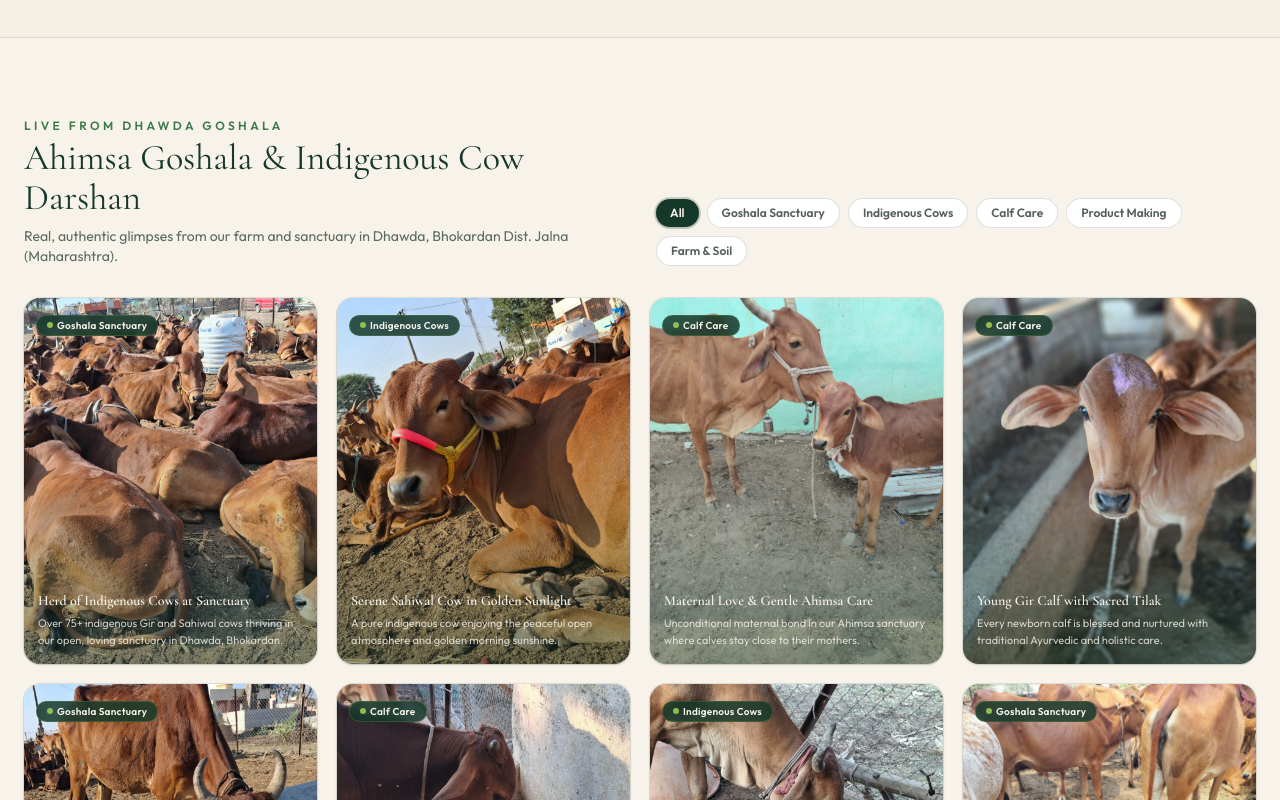
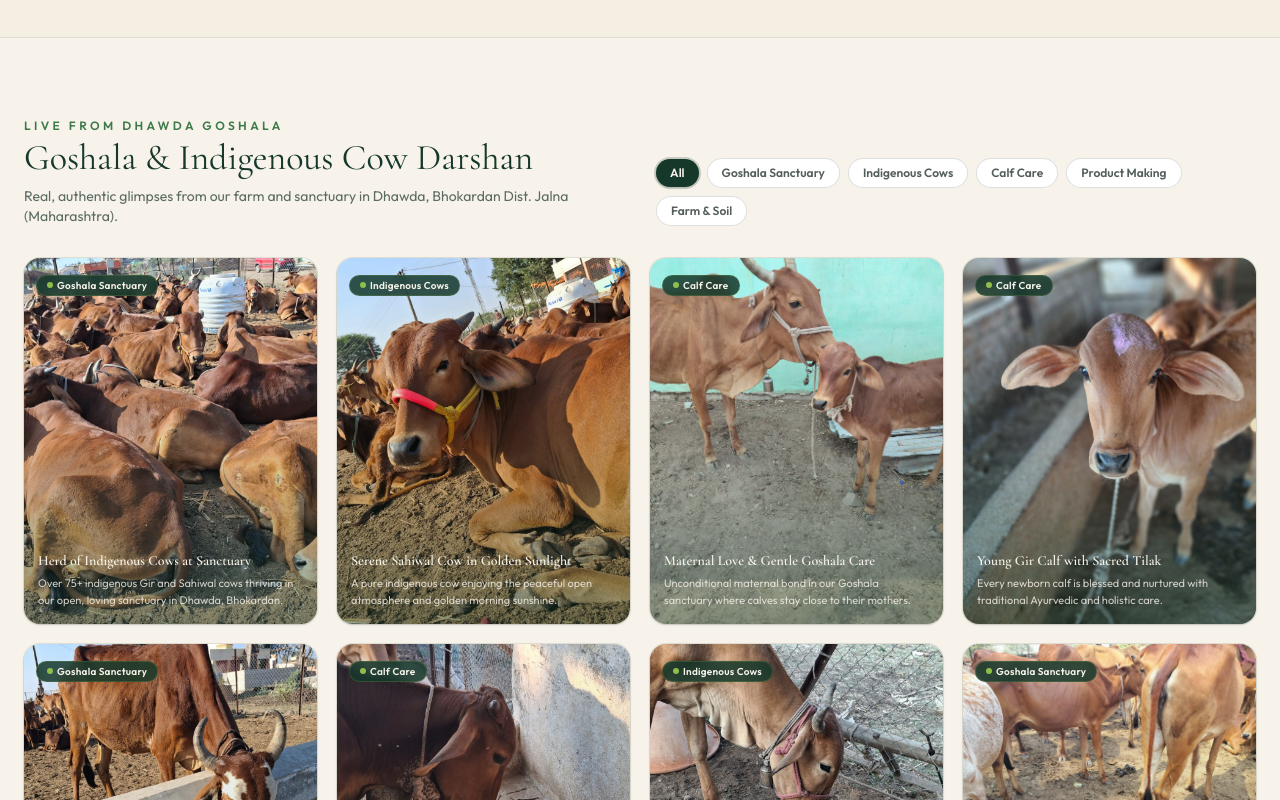
Before and after one commit to Chiranjivi-coder/giridun, a Next.js app: page /gallery in a window 1280 px wide. Shown: the part 1500-2300 px from the top of the page. Built offline with nearby package versions, Linux system fonts and the light colour scheme; no server answers.

Commit message:
content: remove the word Ahimsa across all files and only mention goshala

```diff
--- a/src/App.jsx
+++ b/src/App.jsx
@@ -720,7 +720,7 @@ const CATEGORIES = [
 const GALLERY_ITEMS = [
   { title: 'Herd of Indigenous Cows at Sanctuary', category: 'Goshala', img: '/goshala_images/goshala-herd-indigenous-cows.jpg', desc: 'Over 75+ indigenous Gir and Sahiwal cows thriving in our open, loving sanctuary in Dhawda, Bhokardan.' },
   { title: 'Serene Sahiwal Cow in Golden Sunlight', category: 'Indigenous Cows', img: '/goshala_images/goshala-sahiwal-cow-morning.jpg', desc: 'A pure indigenous cow enjoying the peaceful open atmosphere and golden morning sunshine.' },
-  { title: 'Maternal Love & Gentle Ahimsa Care', category: 'Indigenous Cows', img: '/goshala_images/goshala-mother-cow-and-calf.jpg', desc: 'Unconditional maternal bond in our Ahimsa sanctuary where calves stay close to their mothers.' },
+  { title: 'Maternal Love & Gentle Goshala Care', category: 'Indigenous Cows', img: '/goshala_images/goshala-mother-cow-and-calf.jpg', desc: 'Unconditional maternal bond in our Goshala sanctuary where calves stay close to their mothers.' },
   { title: 'Young Gir Calf with Sacred Tilak', category: 'Indigenous Cows', img: '/goshala_images/goshala-young-gir-calf-portrait.jpg', desc: 'Every newborn calf is blessed and nurtured with traditional Ayurvedic and holistic care.' },
   { title: 'Fresh Clean Water & Pure Nutrition', category: 'Goshala', img: '/goshala_images/goshala-cow-drinking-pure-water.jpg', desc: 'Continuous access to natural clean drinking water and sun-cured green fodder.' },
   { title: 'Natural Organic Mineral Salt Nutrition', category: 'Goshala', img: '/goshala_images/goshala-calf-mineral-care.jpg', desc: 'Essential trace minerals provided free-choice to support strong immunity and healthy development.' },
@@ -729,7 +729,7 @@ const GALLERY_ITEMS = [
   { title: 'Sunlit Open Paddock Sanctuary', category: 'Indigenous Cows', img: '/goshala_images/goshala-cows-sunlit-paddock.jpg', desc: 'Natural earthen soil flooring that keeps cows grounded and preserves their hoof health.' },
   { title: 'Gau Seva Sanctuary Panorama', category: 'Goshala', img: '/goshala_images/goshala-peaceful-cows-sunlight.jpg', desc: 'Living harmony between Gau, Gram, and Prakriti in the rural heartland of Jalna, Maharashtra.' },
   { title: 'Indigenous Desi Cows at Sanctuary', category: 'Indigenous Cows', img: 'hea1.jpeg', desc: 'Loving care and natural green fodder for 75+ Gir & Sahiwal cows.' },
-  { title: 'Ahimsa Goshala Daily Seva', category: 'Goshala', img: 'hea2.jpeg', desc: 'Our tranquil spiritual sanctuary in Dhawda, Bhokardan.' },
+  { title: 'Goshala Daily Seva', category: 'Goshala', img: 'hea2.jpeg', desc: 'Our tranquil spiritual sanctuary in Dhawda, Bhokardan.' },
   { title: 'Handcrafting Pure Gomay Artifacts', category: 'Product Making', img: 'hea3.jpeg', desc: 'Sun-curing and molding sacred geometry with zero chemicals.' },
   { title: 'Artisanal Rural Women Empowerment', category: 'Women Artisans', img: 'hea4.jpeg', desc: 'Generating dignified livelihoods for rural women artisans.' },
   { title: 'Zero Charcoal Dhoop Preparation', category: 'Product Making', img: 'page_3_img_1.jpeg', desc: 'Blending camphor, guggal, and loban resins by hand.' },
@@ -2000,7 +2000,7 @@ _Submitted via Giridhan Website Contact Page._`;
               breadcrumb="About Us"
               tag="Heritage & Foundation Since 2021"
               subtitle="An initiative rooted in Goseva, sustainable living and rural empowerment. We transform naturally sourced cow-based materials into thoughtfully crafted products that connect Indian heritage with modern sustainable lifestyles."
-              stats={['Established 2021', '75+ Indigenous Gir & Sahiwal Cows', '100% Ahimsa Ethic', 'Bhokardan, Jalna Sanctuary']}
+              stats={['Established 2021', '75+ Indigenous Gir & Sahiwal Cows', 'Pure Goshala Ethic', 'Bhokardan, Jalna Sanctuary']}
               icon={Heart}
               navigateToPage={navigateToPage}
               actionBtn={
@@ -2155,7 +2155,7 @@ _Submitted via Giridhan Website Contact Page._`;
                         75+ Rescued Desi Cows Cared
                       </span>
                       <span className="text-xs font-bold text-stone-800 bg-white px-3.5 py-1.5 rounded-full border border-amber-300 shadow-sm">
-                        100% Ahimsa Ethic
+                        Pure Goshala Ethic
                       </span>
                       <span className="text-xs font-bold text-stone-800 bg-white px-3.5 py-1.5 rounded-full border border-amber-300 shadow-sm">
                         Non-Exploitative Care
--- a/src/app/gallery/page.tsx
+++ b/src/app/gallery/page.tsx
@@ -6,7 +6,7 @@ import { GoshalaVideoSection } from "@/components/GoshalaVideoSection";
 export const metadata = {
   title: "Goshala Experience Gallery | Giridhan Organics",
   description:
-    "Photo and live video gallery of our Ahimsa Goshala Sanctuary in Dhawda, Bhokardan, caring for 75+ indigenous Gir and Sahiwal cows, natural farming, and handcrafted Gomay crafts.",
+    "Photo and live video gallery of our Goshala Sanctuary in Dhawda, Bhokardan, caring for 75+ indigenous Gir and Sahiwal cows, natural farming, and handcrafted Gomay crafts.",
 };
 
 export default function GalleryPage() {
@@ -15,7 +15,7 @@ export default function GalleryPage() {
       <PageHero
         kicker="Visual Journey"
         title="The Giridhan Experience Gallery"
-        text="Witness our sacred Ahimsa goshala sanctuary, indigenous Gir and Sahiwal cows, natural calf nutrition, and handcrafted cow-based products in action."
+        text="Witness our sacred goshala sanctuary, indigenous Gir and Sahiwal cows, natural calf nutrition, and handcrafted cow-based products in action."
       />
 
       {/* CONTINUOUS MARQUEE STREAM */}
@@ -29,7 +29,7 @@ export default function GalleryPage() {
 
       <section className="mx-auto max-w-7xl px-4 py-14 md:py-20 md:px-6">
         <GoshalaGallery
-          title="Ahimsa Goshala & Indigenous Cow Darshan"
+          title="Goshala & Indigenous Cow Darshan"
           subtitle="Real, authentic glimpses from our farm and sanctuary in Dhawda, Bhokardan Dist. Jalna (Maharashtra)."
         />
       </section>
--- a/src/app/page.tsx
+++ b/src/app/page.tsx
@@ -226,7 +226,7 @@ export default function HomePage() {
 
       <section className="py-12 md:py-20 overflow-hidden bg-sand/20 border-y border-forest/10">
         <GoshalaMarquee
-          kicker="Ahimsa Sanctuary Stream"
+          kicker="Goshala Sanctuary Stream"
           title="Experience Giridhan Goshala & Sanctuary"
           subtitle="Real, continuous glimpses of our 75+ indigenous Gir & Sahiwal cows, young calves, and selfless Goseva in Dhawda, Bhokardan."
         />
--- a/src/components/GoshalaGallery.tsx
+++ b/src/components/GoshalaGallery.tsx
@@ -15,7 +15,7 @@ export function GoshalaGallery({
   initialLimit,
   showFilters = true,
   title = "Goshala Sanctuary & Indigenous Cows",
-  subtitle = "Witness the peaceful life, loving Ahimsa care, and pure heritage of our 75+ Gir & Sahiwal cows in Bhokardan, Jalna.",
+  subtitle = "Witness the peaceful life, loving care, and pure heritage of our 75+ Gir & Sahiwal cows in Bhokardan, Jalna.",
 }: GoshalaGalleryProps) {
   const [selectedCategory, setSelectedCategory] = useState<GalleryCategory>("All");
   const [activeModalItem, setActiveModalItem] = useState<GalleryItem | null>(null);
--- a/src/components/GoshalaVideoSection.tsx
+++ b/src/components/GoshalaVideoSection.tsx
@@ -10,7 +10,7 @@ interface GoshalaVideoSectionProps {
 
 export function GoshalaVideoSection({
   title = "Live Goshala Video Darshan",
-  subtitle = "Experience our sanctuary life — filmed live at our Ahimsa sanctuary in Dhawda, Bhokardan.",
+  subtitle = "Experience our sanctuary life — filmed live at our Goshala sanctuary in Dhawda, Bhokardan.",
 }: GoshalaVideoSectionProps) {
   const [playingVideoId, setPlayingVideoId] = useState<string | null>(null);
 
@@ -119,7 +119,7 @@ export function GoshalaVideoSection({
                 <p className="text-xs text-muted mt-1 leading-relaxed">{verticalVideo.desc}</p>
                 <div className="mt-2.5 flex items-center justify-between text-[11px] text-muted border-t border-forest/10 pt-2">
                   <span>Filmed at Bhokardan Goshala</span>
-                  <span className="font-semibold text-leaf">Ahimsa Sanctuary</span>
+                  <span className="font-semibold text-leaf">Goshala Sanctuary</span>
                 </div>
               </div>
             </div>
@@ -191,7 +191,7 @@ export function GoshalaVideoSection({
             <div className="rounded-2xl bg-white p-5 border border-forest/10 shadow-sm space-y-3">
               <div className="flex items-center justify-between">
                 <span className="text-xs font-semibold uppercase tracking-wider text-leaf">
-                  Ahimsa Sanctuary Life
+                  Goshala Sanctuary Life
                 </span>
                 <span className="text-xs text-muted">Jalna, Maharashtra</span>
               </div>
--- a/src/components/chat/ChatWidget.tsx
+++ b/src/components/chat/ChatWidget.tsx
@@ -21,7 +21,7 @@ const WELCOME_MESSAGE: ChatMessage = {
   role: "assistant",
   content: `Namaste! 🙏 Welcome to **Giridhan Organics**.
 
-I am your AI assistant, powered by the complete knowledge of our **Ahimsa Goshala, indigenous cows, and 40+ natural sustainable products**.
+I am your AI assistant, powered by the complete knowledge of our **Goshala, indigenous cows, and 40+ natural sustainable products**.
 
 You can ask me anything about our products, ingredients, or traditional benefits. When I show products, simply tap **"+ Add to Bag"** to select what you want, and **order directly through WhatsApp** from your bag below!`,
   timestamp: Date.now(),
--- a/src/data/chatbotKnowledge.ts
+++ b/src/data/chatbotKnowledge.ts
@@ -25,7 +25,7 @@ export function buildSystemPrompt(): string {
 ### ABOUT GIRIDHAN ORGANICS:
 - Location: Dhawda, Bhokardan Dist. Jalna (Maharashtra), INDIA.
 - Founded: 2021.
-- Goshala: Cares for over 75+ indigenous Gir, Sahiwal, and indigenous cows through selfless Ahimsa Goseva.
+- Goshala: Cares for over 75+ indigenous Gir, Sahiwal, and indigenous cows through selfless Goseva.
 - Core Philosophy: "Gau, Gram, and Prakriti" — reviving traditional Indian wisdom, creating sustainable livelihoods for rural communities and women artisans, and promoting chemical-free ecological harmony.
 - Motto: "Go Green with Giridhan – Nature’s Gift, Sustainable Future".
 - Tagline: "Goshala | Farm".
--- a/src/data/gallery.ts
+++ b/src/data/gallery.ts
@@ -35,12 +35,12 @@ export const GOSHALA_GALLERY: GalleryItem[] = [
   },
   {
     id: "goshala-mother-calf",
-    title: "Maternal Love & Gentle Ahimsa Care",
+    title: "Maternal Love & Gentle Goshala Care",
     category: "Calf Care",
     src: "/goshala_images/goshala-mother-cow-and-calf.jpg",
     originalSrc: "/goshala_images/WhatsApp Image 2026-09-07 at 9.39.06 AM (2).jpeg",
     alt: "Mother cow standing protectively next to her sweet young calf",
-    desc: "Unconditional maternal bond in our Ahimsa sanctuary where calves stay close to their mothers.",
+    desc: "Unconditional maternal bond in our Goshala sanctuary where calves stay close to their mothers.",
     aspect: "portrait",
     featured: true,
   },
@@ -153,7 +153,7 @@ export const GOSHALA_VIDEOS: GalleryVideo[] = [
     src: "/goshala_videos/goshala-darshan-reel-vertical.mp4",
     originalSrc: "/goshala_videos/WhatsApp Video 2026-09-07 at 9.39.14 AM.mp4",
     poster: "/goshala_images/goshala-young-gir-calf-portrait.jpg",
-    desc: "A live walking darshan through our Ahimsa sanctuary in Dhawda, Bhokardan, meeting the cows, calves, and experiencing selfless Goseva up close.",
+    desc: "A live walking darshan through our Goshala sanctuary in Dhawda, Bhokardan, meeting the cows, calves, and experiencing selfless Goseva up close.",
     width: 720,
     height: 1280,
     aspect: "9:16",
--- a/src/lib/localBackupChat.ts
+++ b/src/lib/localBackupChat.ts
@@ -290,7 +290,7 @@ const TOPICS: KnowledgeTopic[] = [
     ],
     generateResponse: () => {
       return {
-        text: `**Namaste! 🙏 Welcome to Giridhan Organics (गिरिधन ऑर्गेनिक्स).**\n\n**Our Roots & Mission:**\n- 📍 **Location**: Dhawda, Bhokardan, Dist. Jalna (Maharashtra), India.\n- 🌿 **Founded**: 2021.\n- 🐄 **Selfless Goseva**: Our sanctuary cares for over 75+ indigenous Gir, Sahiwal, and local cows through lifelong Ahimsa care.\n- 🌸 **Guiding Principle**: *"Gau, Gram, and Prakriti"* — Revitalizing rural livelihoods, empowering village women artisans, and preserving timeless Vedic ecology.\n- 🍃 **Purity Guarantee**: All our products are 100% chemical-free, charcoal-free, and ethically handcrafted.\n\nWould you like to explore our **Puja Essentials**, **Ayurvedic Healthcare**, or **Natural Farming** solutions?`,
+        text: `**Namaste! 🙏 Welcome to Giridhan Organics (गिरिधन ऑर्गेनिक्स).**\n\n**Our Roots & Mission:**\n- 📍 **Location**: Dhawda, Bhokardan, Dist. Jalna (Maharashtra), India.\n- 🌿 **Founded**: 2021.\n- 🐄 **Selfless Goseva**: Our sanctuary cares for over 75+ indigenous Gir, Sahiwal, and local cows through lifelong Goshala care.\n- 🌸 **Guiding Principle**: *"Gau, Gram, and Prakriti"* — Revitalizing rural livelihoods, empowering village women artisans, and preserving timeless Vedic ecology.\n- 🍃 **Purity Guarantee**: All our products are 100% chemical-free, charcoal-free, and ethically handcrafted.\n\nWould you like to explore our **Puja Essentials**, **Ayurvedic Healthcare**, or **Natural Farming** solutions?`,
         productIds: ["ghee-diya", "gomay-dhoop", "dantamanjan", "vermi-compost"],
       };
     },
```
